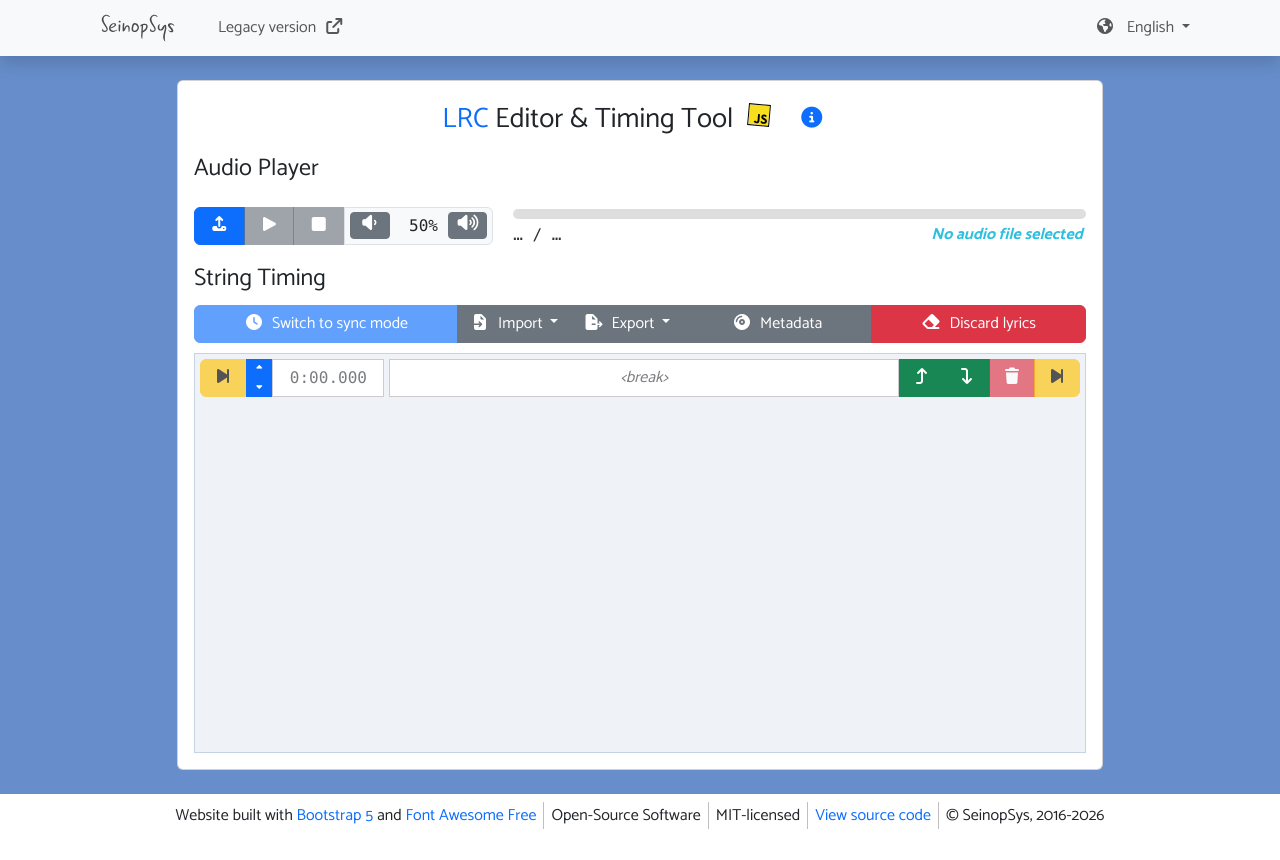
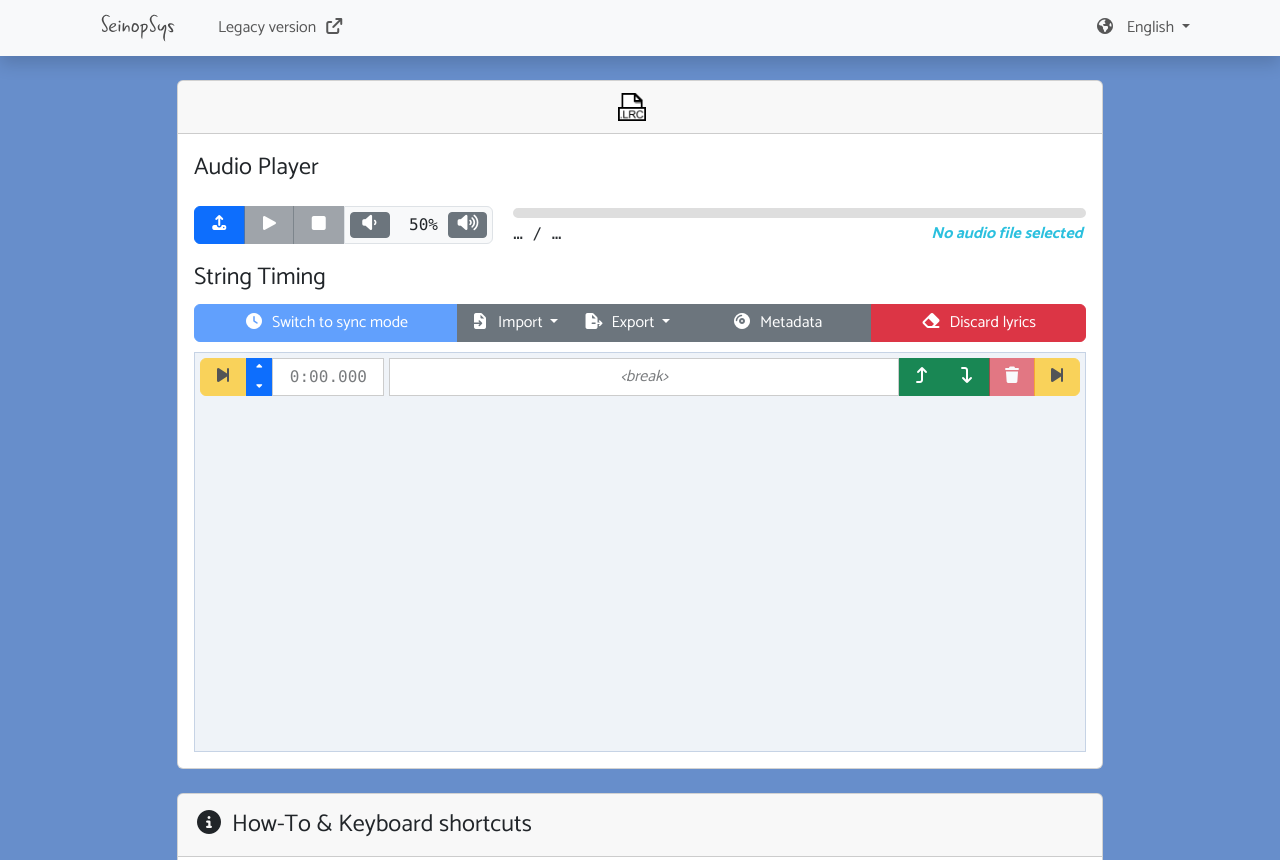
Before and after one commit to SeinopSys/WebLRC, a website built with Vite: page index.html in a window 1280 px wide. Shown: the top 860 px of the page. Built offline with nearby package versions, Linux system fonts and the light colour scheme.

Commit message:
Move how-to modal contents statically under the editor

```diff
--- a/index.html
+++ b/index.html
@@ -61,25 +61,23 @@
       </div>
     </div>
   </nav>
-  <div class="py-4 ">
+  <div class="py-4">
     <div class="container">
       <div class="row justify-content-center">
-        <div class="col-md-10">
+        <div class="col-md-10 d-flex flex-column gap-4">
+          <noscript>
+            <div class="alert alert-danger d-flex align-items-center mb-0">
+                <span class="js-required"></span>
+                <span>This page requires JavaScript to function properly</span>
+            </div>
+          </noscript>
           <div class="card">
-            <div class="card-body">
-              <h1 class="h3 text-center">
-                <a href="https://en.wikipedia.org/wiki/LRC_(file_format)">LRC</a> Editor &amp;
-                Timing Tool
-                <span
-                  class="js-required"
-                  title="This page requires JavaScript to function properly"
-                ></span>
-                <button
-                  class="btn btn-link"
-                  title="How-To &amp; Keyboard shortcuts"
-                  id="shortcut-info"
-                >
-                  <span class="fa fa-info-circle"></span></button>
+            <div class="card-header">
+              <h1 class="h3 text-center my-1 d-flex align-items-center justify-content-center gap-3">
+                <span class="lrc-icon"></span>
+                <span>
+                  %VITE_APP_TITLE%
+                </span>
                 <span class="btn-group d-none">
                   <button
                     class="btn btn-success"
@@ -93,7 +91,8 @@
                   ><span class="fa fa-trash-can"></span></button>
                 </span>
               </h1>
-
+            </div>
+            <div class="card-body">
               <fieldset>
                 <legend>Audio Player</legend>
                 <div id="player">
@@ -295,7 +294,30 @@
                 </div>
               </div>
 
-              <div id="info-shortcuts-template" class="d-none">
+              <div id="confirm-delete-template" class="d-none">
+                <p>Are you sure you want to remove this row?</p>
+                <blockquote class="blockquote deleted-line"></blockquote>
+                <p>(Hold <kbd>⇧&nbsp;Shift</kbd> while clicking the button to skip this prompt)</p>
+              </div>
+
+              <div id="restore-backup-template" class="d-none">
+                <p>The data below was automatically saved upon closing your browser, would you like
+                  to restore it?</p>
+                <pre class="backup-data"></pre>
+              </div>
+
+              <div id="clear-backup-template" class="d-none">
+                <p>The data below was automatically saved upon closing your browser, would you like
+                  to discard it?</p>
+                <pre class="backup-data"></pre>
+              </div>
+            </div>
+          </div>
+          <div class="card" id="info-shortcuts">
+            <div class="card-header">
+              <h2 class="h4 my-2"><span class="fa fa-info-circle me-2"></span>How-To &amp; Keyboard shortcuts</h2>
+            </div>
+            <div class="card-body">
             <p>This tool provides an easy and intuitive way to synchronize song
               lyrics to any audio file your browser can play. Below you will find the
               instructions on how you can re-sync existing LRC files as well as how
@@ -438,25 +460,6 @@
               <li><kbd>Delete</kbd> Clear timestamp of current entry &amp; move down</li>
             </ul>
           </div>
-
-              <div id="confirm-delete-template" class="d-none">
-                <p>Are you sure you want to remove this row?</p>
-                <blockquote class="blockquote deleted-line"></blockquote>
-                <p>(Hold <kbd>⇧&nbsp;Shift</kbd> while clicking the button to skip this prompt)</p>
-              </div>
-
-              <div id="restore-backup-template" class="d-none">
-                <p>The data below was automatically saved upon closing your browser, would you like
-                  to restore it?</p>
-                <pre class="backup-data"></pre>
-              </div>
-
-              <div id="clear-backup-template" class="d-none">
-                <p>The data below was automatically saved upon closing your browser, would you like
-                  to discard it?</p>
-                <pre class="backup-data"></pre>
-              </div>
-            </div>
           </div>
         </div>
       </div>
--- a/src/index.ts
+++ b/src/index.ts
@@ -1,5 +1,4 @@
 import { throttle } from "throttle-debounce";
-import { Dialog } from "./dialog";
 import { Key } from "./utils/Key";
 import { AudioPlayer } from "./lrc/AudioPlayer";
 import { PluginScope } from "./lrc/PluginScope";
@@ -120,7 +119,7 @@ $(document.body)
     if ($this.text().trim().length === 0) $this.empty();
   });
 
-const $ist = $("#info-shortcuts-template");
+const $ist = $("#info-shortcuts");
 if (
   "userAgent" in navigator &&
   /(macos|iphone|os ?x|ip[ao]d)/i.test(navigator.userAgent)
@@ -128,11 +127,5 @@ if (
   $ist.find("kbd:contains(Shift)").html("&#x2325;");
   $ist.find("kbd:contains(Ctrl)").html("&#x2318;");
 }
-$("#shortcut-info").on("click", function (e) {
-  e.preventDefault();
-
-  const title = $(this).attr("title") as string;
-  Dialog.info(title, $ist.clone().children());
-});
 
 Object.assign(window, { Plugin: pluginScope });
--- a/src/styles/lrc.scss
+++ b/src/styles/lrc.scss
@@ -8,11 +8,6 @@ $progressBorderColor: #ddd;
 $thumbHeight: 16px;
 $thumbWidth: 7px;
 $thumbBorder: 2px;
-
-#shortcut-info {
-  font-size: .75em;
-  margin-left: .4em;
-}
 
 .fileinput {
   width: 0;
@@ -155,7 +150,6 @@ $thumbBorder: 2px;
         position: absolute;
         top: 0;
         left: 0;
-        will-change: left;
         z-index: 4;
 
         &:before {
--- a/src/styles/theme.scss
+++ b/src/styles/theme.scss
@@ -14,12 +14,19 @@
   display: inline-block;
   background: url('../img/js.svg') no-repeat center;
   background-size: contain;
-  width: .8em;
-  height: .8em;
-  margin-left: .3em;
-  cursor: help;
+  width: 1em;
+  height: 1em;
+  margin-right: .3em;
   transform: rotate(5deg);
   border: 1px solid black;
+}
+
+.lrc-icon {
+  display: inline-block;
+  background: url('../img/icon-256.png') no-repeat center;
+  background-size: contain;
+  width: 1em;
+  height: 1em;
 }
 
 * {
```
Also changed, not shown: tests/browser/info-modal.test.ts (deleted, +0 -63 lines), 1 other file. Lines whose indentation alone changed are shown as unchanged.
